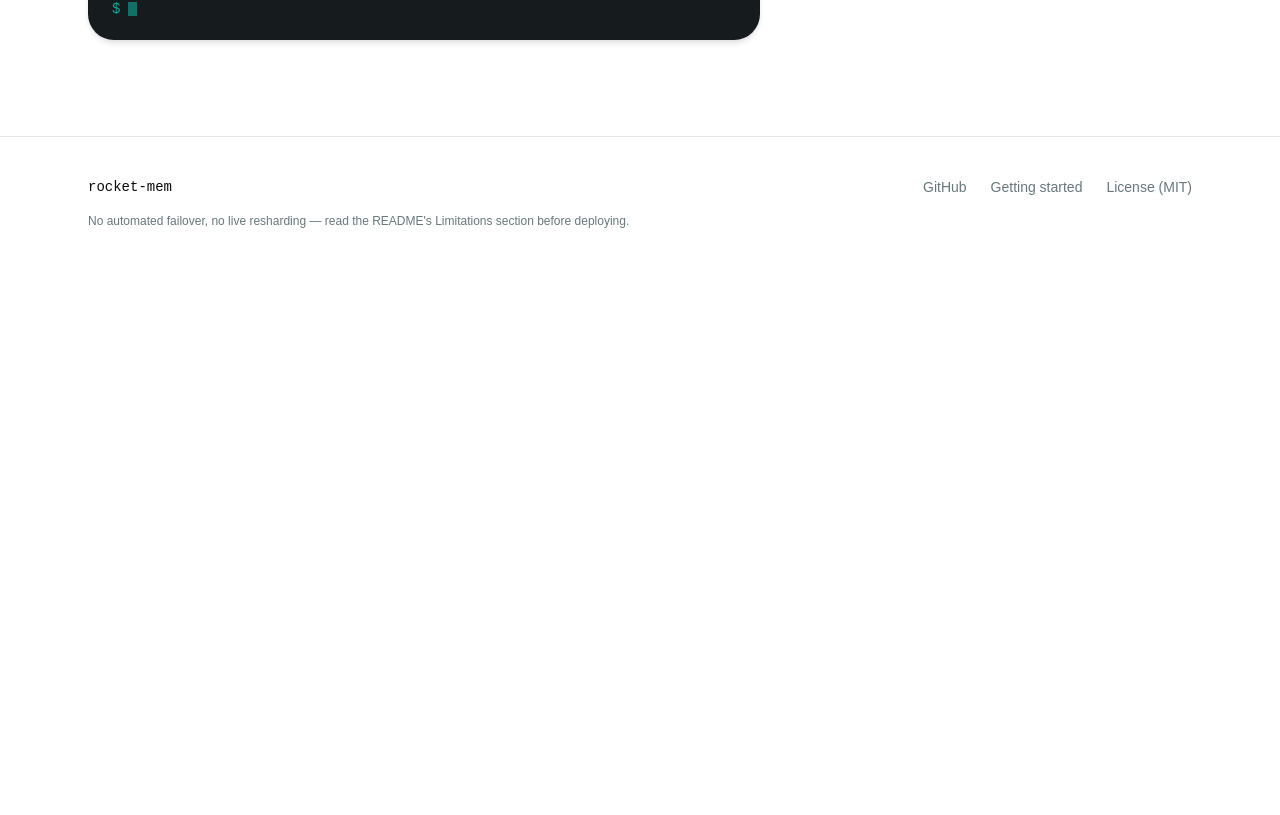
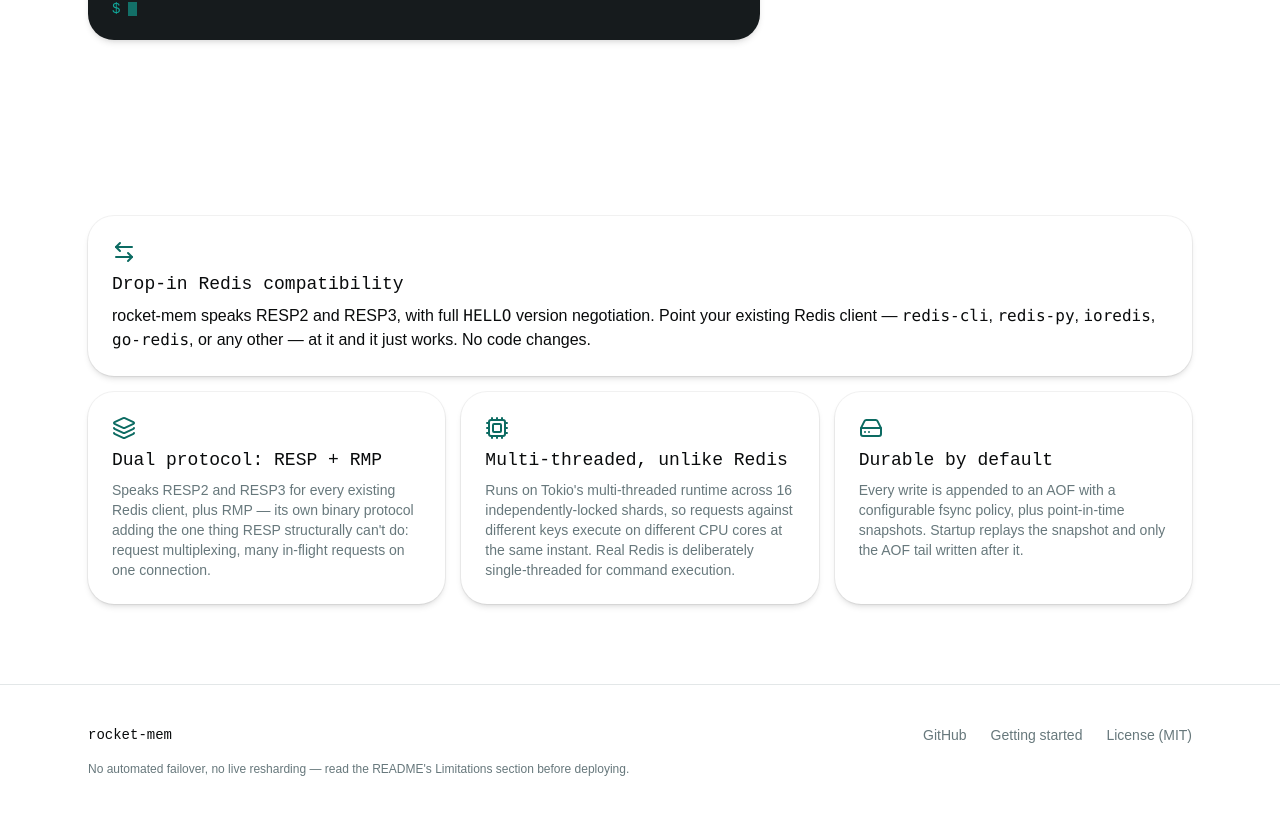
Before and after one commit to Snehal1112/rocket-mem, a React (Vite) app in the folder web/: page / in a window 1280 px wide. Shown: the part 797-1612 px from the top of the page. Before the commit the page ends 1066 px from the top, so only its background shows below. Built offline with nearby package versions, Linux system fonts and the light colour scheme.

Commit message:
Add the why (value props) section to web/
Four cards: drop-in Redis compatibility (full width, most
prominent, same "no code changes" wording as the hero), dual
RESP+RMP protocol, multi-threaded design, durability.

```diff
--- a/web/src/App.tsx
+++ b/web/src/App.tsx
@@ -2,6 +2,7 @@
 import { SiteFooter } from "@/components/landing/site-footer"
 import { Hero } from "@/components/landing/hero"
 import { TerminalDemo } from "@/components/landing/terminal-demo"
+import { Why } from "@/components/landing/why"
 
 function App() {
   return (
@@ -10,6 +11,7 @@
       <main>
         <Hero />
         <TerminalDemo />
+        <Why />
       </main>
       <SiteFooter />
     </>
--- /dev/null
+++ b/web/src/components/landing/why.tsx
@@ -0,0 +1,62 @@
+import { ArrowLeftRight, Cpu, HardDrive, Layers } from "lucide-react"
+
+import {
+  Card,
+  CardDescription,
+  CardHeader,
+  CardTitle,
+} from "@/components/ui/card"
+
+const VALUE_PROPS = [
+  {
+    icon: Layers,
+    title: "Dual protocol: RESP + RMP",
+    description:
+      "Speaks RESP2 and RESP3 for every existing Redis client, plus RMP — its own binary protocol adding the one thing RESP structurally can't do: request multiplexing, many in-flight requests on one connection.",
+  },
+  {
+    icon: Cpu,
+    title: "Multi-threaded, unlike Redis",
+    description:
+      "Runs on Tokio's multi-threaded runtime across 16 independently-locked shards, so requests against different keys execute on different CPU cores at the same instant. Real Redis is deliberately single-threaded for command execution.",
+  },
+  {
+    icon: HardDrive,
+    title: "Durable by default",
+    description:
+      "Every write is appended to an AOF with a configurable fsync policy, plus point-in-time snapshots. Startup replays the snapshot and only the AOF tail written after it.",
+  },
+] as const
+
+export function Why() {
+  return (
+    <section id="why" className="mx-auto max-w-6xl px-4 py-20 sm:px-6">
+      <div className="grid grid-cols-1 gap-4 sm:grid-cols-3">
+        <Card className="sm:col-span-3">
+          <CardHeader>
+            <ArrowLeftRight className="size-6 text-primary" />
+            <CardTitle className="text-lg">
+              Drop-in Redis compatibility
+            </CardTitle>
+            <CardDescription className="text-base text-foreground">
+              rocket-mem speaks RESP2 and RESP3, with full <code>HELLO</code>{" "}
+              version negotiation. Point your existing Redis client —{" "}
+              <code>redis-cli</code>, <code>redis-py</code>,{" "}
+              <code>ioredis</code>, <code>go-redis</code>, or any other — at
+              it and it just works. No code changes.
+            </CardDescription>
+          </CardHeader>
+        </Card>
+        {VALUE_PROPS.map((prop) => (
+          <Card key={prop.title}>
+            <CardHeader>
+              <prop.icon className="size-6 text-primary" />
+              <CardTitle className="text-lg">{prop.title}</CardTitle>
+              <CardDescription>{prop.description}</CardDescription>
+            </CardHeader>
+          </Card>
+        ))}
+      </div>
+    </section>
+  )
+}
```
